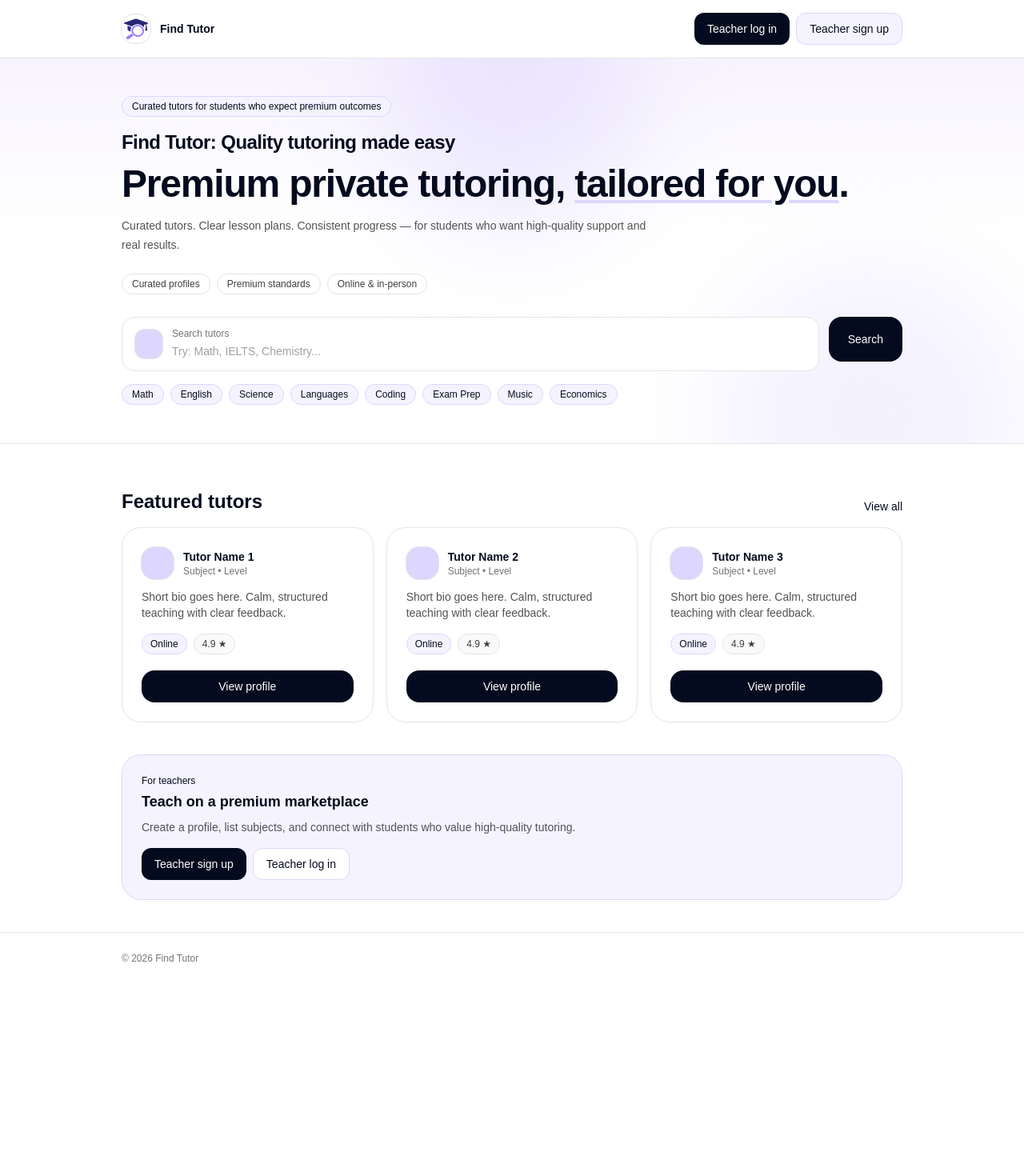
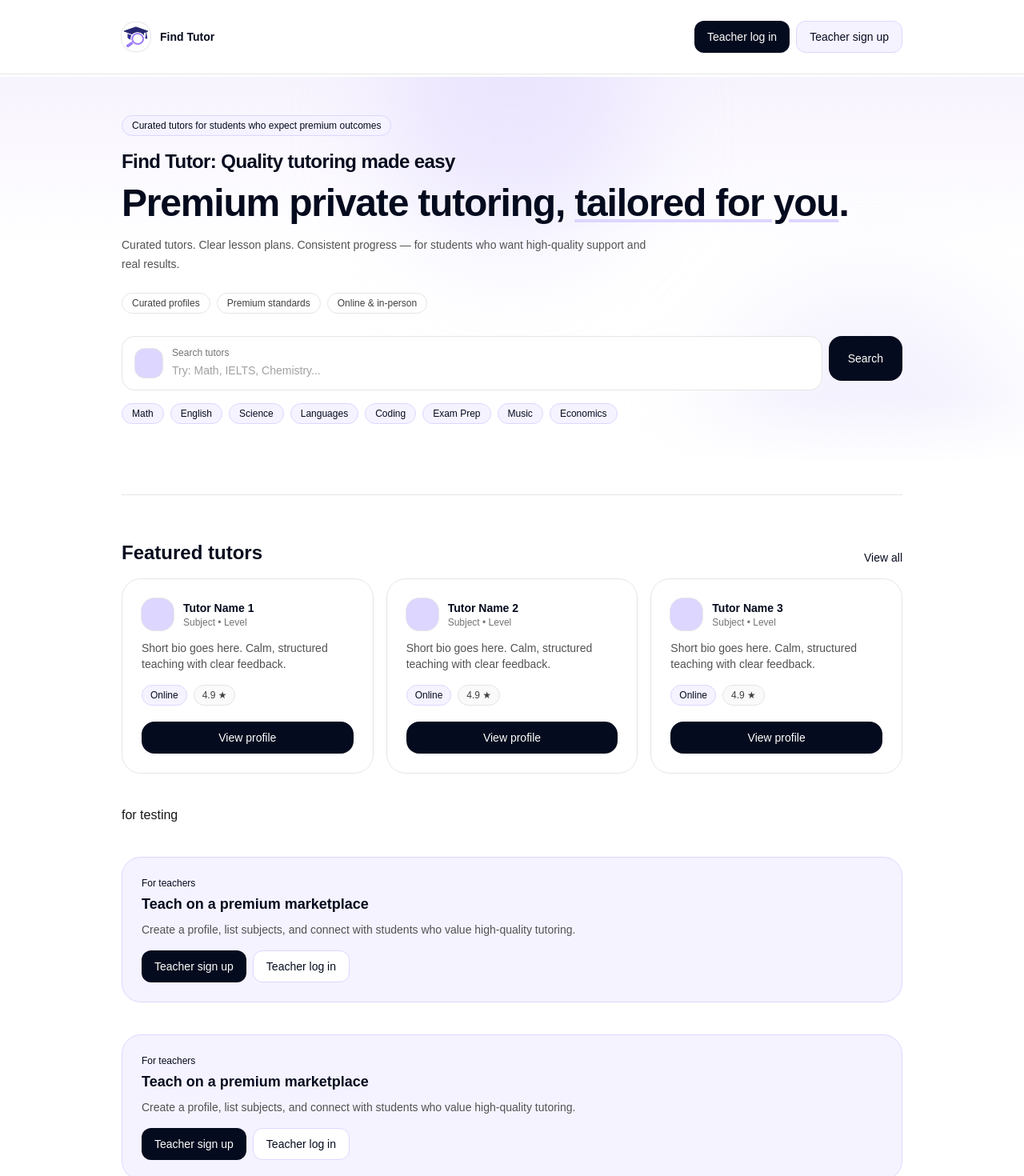
Before and after one commit to wincrazyyy/find-tutor, a Next.js app: page / in a window 1280 px wide. Shown: the top 1470 px of the page at 80% size. Before the commit the page ends 1230 px from the top, so only its background shows below. Built offline with nearby package versions, Linux system fonts and the light colour scheme.

Commit message:
search bar

```diff
--- a/app/_components/layout/nav.tsx
+++ b/app/_components/layout/nav.tsx
@@ -1,11 +1,29 @@
 // app/_components/layout/nav.tsx
+"use client";
+
 import Image from "next/image";
+import { useEffect, useState } from "react";
+import { SearchBar } from "../search-bar";
+
+const NAV_SEARCH_EVENT = "findtutor:nav-search";
 
 export function Nav() {
+  const [showNavSearch, setShowNavSearch] = useState(false);
+
+  useEffect(() => {
+    const onToggle = (e: Event) => {
+      const ce = e as CustomEvent<{ show: boolean }>;
+      setShowNavSearch(Boolean(ce.detail?.show));
+    };
+
+    window.addEventListener(NAV_SEARCH_EVENT, onToggle);
+    return () => window.removeEventListener(NAV_SEARCH_EVENT, onToggle);
+  }, []);
+
   return (
     <header className="fixed inset-x-0 top-0 z-50 border-b border-neutral-200 bg-white/90 backdrop-blur">
-      <div className="mx-auto flex w-full max-w-5xl items-center justify-between px-6 py-4">
-        <a href="/" className="flex items-center gap-3">
+      <div className="mx-auto flex w-full max-w-5xl items-center gap-4 px-6 py-4">
+        <a href="/" className="flex items-center gap-3 shrink-0">
           <Image
             src="/logo-square.png"
             alt="Find Tutor"
@@ -17,7 +35,17 @@ export function Nav() {
           <div className="text-sm font-semibold text-[#050B1E]">Find Tutor</div>
         </a>
 
-        <nav className="flex items-center gap-2">
+        {/* Nav search (appears after you scroll past main search) */}
+        <div
+          className={[
+            "hidden flex-1 transition-all duration-200 sm:block",
+            showNavSearch ? "opacity-100 translate-y-0" : "opacity-0 -translate-y-1 pointer-events-none",
+          ].join(" ")}
+        >
+          <SearchBar variant="nav" />
+        </div>
+
+        <nav className="flex items-center gap-2 shrink-0">
           <a
             href="/login"
             className="inline-flex h-10 items-center justify-center rounded-xl bg-[#050B1E] px-4 text-sm font-medium text-white hover:bg-[#07102D]"
--- /dev/null
+++ b/app/_components/search-bar.tsx
@@ -0,0 +1,42 @@
+// app/_components/search-bar.tsx
+type SearchBarProps = {
+  variant?: "full" | "nav";
+};
+
+export function SearchBar({ variant = "full" }: SearchBarProps) {
+  const isNav = variant === "nav";
+
+  return (
+    <div
+      className={[
+        "grid gap-2",
+        isNav ? "grid-cols-1" : "sm:grid-cols-[1fr_auto]",
+      ].join(" ")}
+    >
+      <div
+        className={[
+          "flex items-center gap-3 rounded-2xl border border-neutral-200 bg-white px-4",
+          isNav ? "py-2" : "py-3",
+        ].join(" ")}
+      >
+        <div className="h-9 w-9 rounded-xl bg-violet-200 ring-1 ring-[#050B1E]/10" />
+        <div className="w-full">
+          <div className="text-xs text-neutral-500">Search tutors</div>
+          <input
+            placeholder="Try: Math, IELTS, Chemistry..."
+            className="mt-1 w-full bg-transparent text-sm text-[#050B1E] outline-none placeholder:text-neutral-400"
+          />
+        </div>
+      </div>
+
+      {!isNav && (
+        <button
+          type="button"
+          className="h-14 rounded-2xl bg-[#050B1E] px-6 text-sm font-medium text-white hover:bg-[#07102D]"
+        >
+          Search
+        </button>
+      )}
+    </div>
+  );
+}
--- a/app/_components/search.tsx
+++ b/app/_components/search.tsx
@@ -1,5 +1,14 @@
 // app/_components/search.tsx
+"use client";
+
+import { useEffect, useRef } from "react";
+import { SearchBar } from "./search-bar";
+
+const NAV_SEARCH_EVENT = "findtutor:nav-search";
+
 export function Search() {
+  const ref = useRef<HTMLDivElement | null>(null);
+
   const subjects = [
     "Math",
     "English",
@@ -11,27 +20,49 @@ export function Search() {
     "Economics",
   ];
 
+  useEffect(() => {
+    const el = ref.current;
+    if (!el) return;
+
+    const emit = (show: boolean) => {
+      window.dispatchEvent(
+        new CustomEvent(NAV_SEARCH_EVENT, { detail: { show } })
+      );
+    };
+
+    // initial
+    emit(false);
+
+    const io = new IntersectionObserver(
+      ([entry]) => {
+        if (!entry) return;
+
+        // If the search bar is visible -> hide nav search
+        if (entry.isIntersecting) {
+          emit(false);
+          return;
+        }
+
+        // Only show nav search if we've scrolled PAST it (it moved above viewport)
+        const scrolledPast = entry.boundingClientRect.top < 0;
+        emit(scrolledPast);
+      },
+      {
+        threshold: 0,
+        // account for fixed nav height so it doesn't flicker when sitting under the nav
+        rootMargin: "-90px 0px 0px 0px",
+      }
+    );
+
+    io.observe(el);
+    return () => io.disconnect();
+  }, []);
+
   return (
     <div className="mt-7">
-      {/* Search bar */}
-      <div className="grid gap-3 sm:grid-cols-[1fr_auto]">
-        <div className="flex items-center gap-3 rounded-2xl border border-neutral-200 bg-white px-4 py-3">
-          <div className="h-9 w-9 rounded-xl bg-violet-200 ring-1 ring-[#050B1E]/10" />
-          <div className="w-full">
-            <div className="text-xs text-neutral-500">Search tutors</div>
-            <input
-              placeholder="Try: Math, IELTS, Chemistry..."
-              className="mt-1 w-full bg-transparent text-sm text-[#050B1E] outline-none placeholder:text-neutral-400"
-            />
-          </div>
-        </div>
-
-        <button
-          type="button"
-          className="h-14 rounded-2xl bg-[#050B1E] px-6 text-sm font-medium text-white hover:bg-[#07102D]"
-        >
-          Search
-        </button>
+      {/* Observe this block (the “main” search bar) */}
+      <div ref={ref}>
+        <SearchBar variant="full" />
       </div>
 
       {/* Popular subjects */}
--- a/app/layout.tsx
+++ b/app/layout.tsx
@@ -28,7 +28,7 @@ export default function RootLayout({
   return (
     <html lang="en">
       <body
-        className={`${geistSans.variable} ${geistMono.variable} antialiased bg-white pt-18`}
+        className={`${geistSans.variable} ${geistMono.variable} antialiased bg-white pt-24`}
       >
         <Nav />
         {children}
--- a/app/page.tsx
+++ b/app/page.tsx
@@ -8,11 +8,14 @@ export default function Page() {
   return (
     <main className="min-h-screen bg-white">
       {/* Full-width hero + search background band */}
-      <section className="relative overflow-hidden border-b border-neutral-200 bg-white">
+      <section className="relative overflow-hidden bg-white">
         {/* background accents */}
         <div className="pointer-events-none absolute -top-24 left-1/2 h-80 w-80 -translate-x-1/2 rounded-full bg-violet-200/40 blur-3xl" />
         <div className="pointer-events-none absolute -bottom-40 right-0 h-96 w-96 rounded-full bg-violet-100/60 blur-3xl" />
         <div className="pointer-events-none absolute inset-0 bg-[linear-gradient(to_bottom,rgba(124,58,237,0.06),transparent_45%)]" />
+
+        {/* bottom fade into white (replaces border) */}
+        <div className="pointer-events-none absolute inset-x-0 bottom-0 h-20 bg-[linear-gradient(to_bottom,transparent,white)]" />
 
         {/* aligned content */}
         <div className="relative mx-auto w-full max-w-5xl px-6 py-10 sm:py-12">
@@ -25,7 +28,22 @@ export default function Page() {
 
       {/* Rest of the page */}
       <section className="mx-auto w-full max-w-5xl px-6 py-10">
-        <FeaturedTutors />
+        <div className="border-t border-neutral-200 pt-10">
+          <FeaturedTutors />
+        </div>
+
+        <div className="mt-10">
+          for testing
+          <TeacherCTA />
+        </div>
+
+        <div className="mt-10">
+          <TeacherCTA />
+        </div>
+
+        <div className="mt-10">
+          <TeacherCTA />
+        </div>
 
         <div className="mt-10">
           <TeacherCTA />
```
